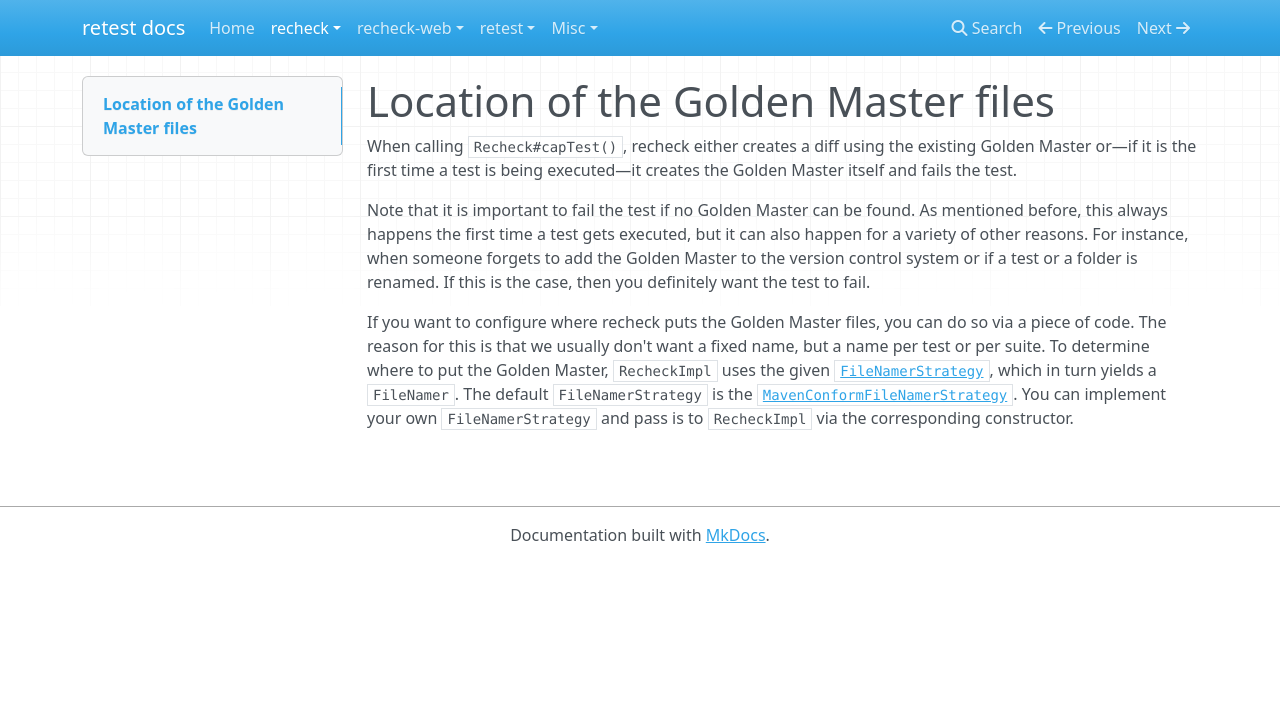
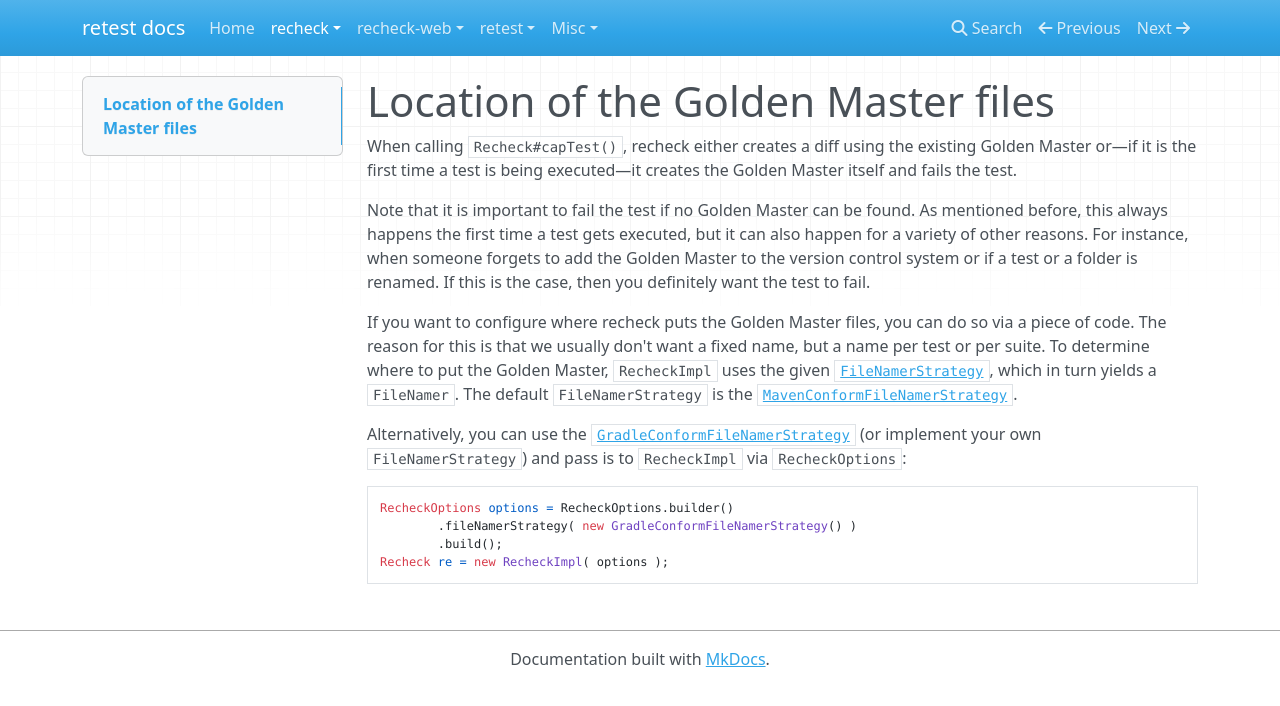
Before and after one commit to retest/docs, an MkDocs documentation site: the page built from docs/recheck/location-of-the-golden-master-files.md, in a window 1280 px wide. Shown: the top 706 px of the page. Built offline with MkDocs 1.6.1, drawn with Linux system fonts in a browser that asks for light colours; nearby versions of some CDN libraries.

Commit message:
Update outdated docs

````diff
--- a/docs/recheck/location-of-the-golden-master-files.md
+++ b/docs/recheck/location-of-the-golden-master-files.md
@@ -4,4 +4,13 @@ When calling `Recheck#capTest()`, recheck either creates a diff using the existi
 
 Note that it is important to fail the test if no Golden Master can be found. As mentioned before, this always happens the first time a test gets executed, but it can also happen for a variety of other reasons. For instance, when someone forgets to add the Golden Master to the version control system or if a test or a folder is renamed. If this is the case, then you definitely want the test to fail.
 
-If you want to configure where recheck puts the Golden Master files, you can do so via a piece of code. The reason for this is that we usually don't want a fixed name, but a name per test or per suite. To determine where to put the Golden Master, `RecheckImpl` uses the given [`FileNamerStrategy`](https://github.com/retest/recheck/blob/master/src/main/java/de/retest/recheck/FileNamerStrategy.java), which in turn yields a `FileNamer`. The default `FileNamerStrategy` is the [`MavenConformFileNamerStrategy`](https://github.com/retest/recheck/blob/master/src/main/java/de/retest/recheck/MavenConformFileNamerStrategy.java). You can implement your own `FileNamerStrategy` and pass is to `RecheckImpl` via the corresponding constructor.
+If you want to configure where recheck puts the Golden Master files, you can do so via a piece of code. The reason for this is that we usually don't want a fixed name, but a name per test or per suite. To determine where to put the Golden Master, `RecheckImpl` uses the given [`FileNamerStrategy`](https://github.com/retest/recheck/blob/master/src/main/java/de/retest/recheck/FileNamerStrategy.java), which in turn yields a `FileNamer`. The default `FileNamerStrategy` is the [`MavenConformFileNamerStrategy`](https://github.com/retest/recheck/blob/master/src/main/java/de/retest/recheck/MavenConformFileNamerStrategy.java).
+
+Alternatively, you can use the [`GradleConformFileNamerStrategy`](https://github.com/retest/recheck/blob/master/src/main/java/de/retest/recheck/GradleConformFileNamerStrategy.java) (or implement your own `FileNamerStrategy`) and pass is to `RecheckImpl` via `RecheckOptions`:
+
+```java
+RecheckOptions options = RecheckOptions.builder()
+		.fileNamerStrategy( new GradleConformFileNamerStrategy() )
+		.build();
+Recheck re = new RecheckImpl( options );
+```
````
